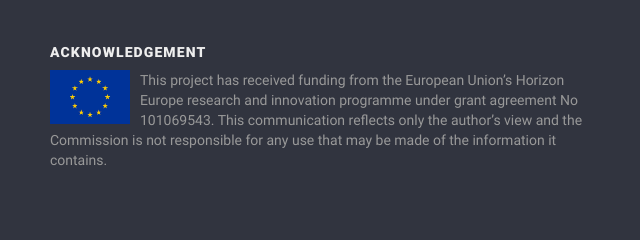
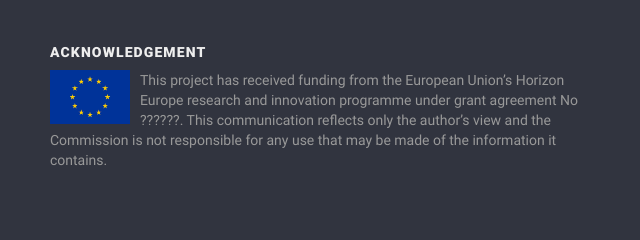
Before and after one commit to CS-AWARE-NEXT/cs-aware-next-public, a plain HTML site: page docs/index.html in a window 1280 px wide. Shown: the part 5154-5394 px from the top of the page, 605-1245 px from the left. Drawn offline with Linux system fonts and the light colour scheme.

Commit message:
Revert "Grant agreement no. added"
This reverts commit dc77e36937a1ce15e873f08fa6cf57d682e6179b.

```diff
--- a/docs/index.html
+++ b/docs/index.html
@@ -904,7 +904,7 @@
             <h4>Acknowledgement</h4>
 
             <img src="/cs-aware-next-public/img/partners/eu_flag.jpg" style="float: left; max-width: 90px; padding-right: 10px; padding-bottom: 5px;"/>
-            <p> This project has received funding from the European Union’s Horizon Europe research and innovation programme under grant agreement No 101069543. This communication reflects only the author’s view and the Commission is not responsible for any use that may be made of the information it contains.</p>
+            <p> This project has received funding from the European Union’s Horizon Europe research and innovation programme under grant agreement No ??????. This communication reflects only the author’s view and the Commission is not responsible for any use that may be made of the information it contains.</p>
 
             <hr class="hidden-md hidden-lg hidden-sm">
 
```
